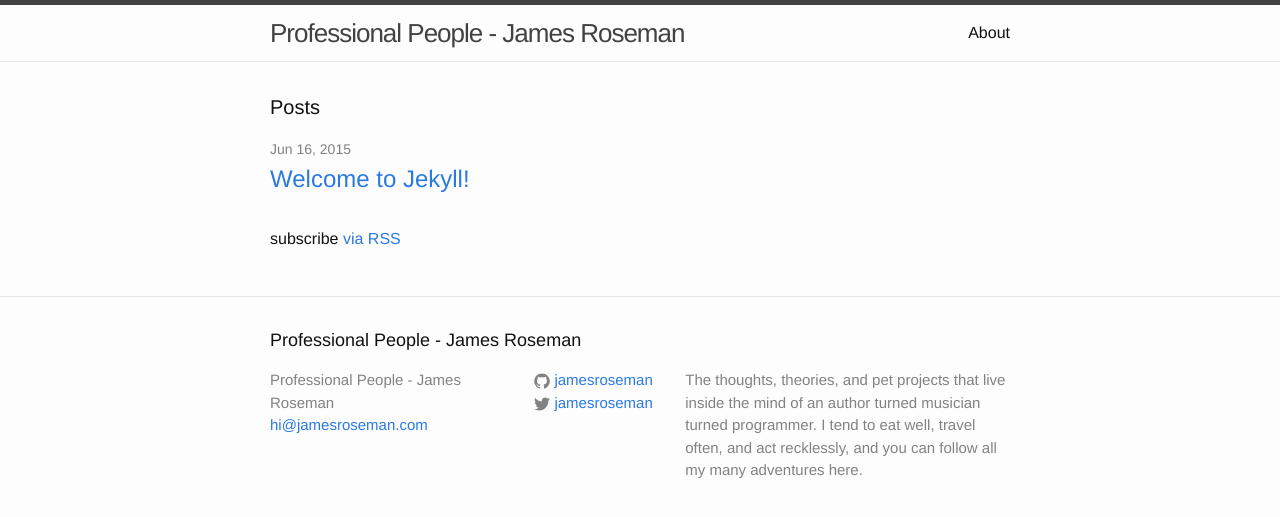
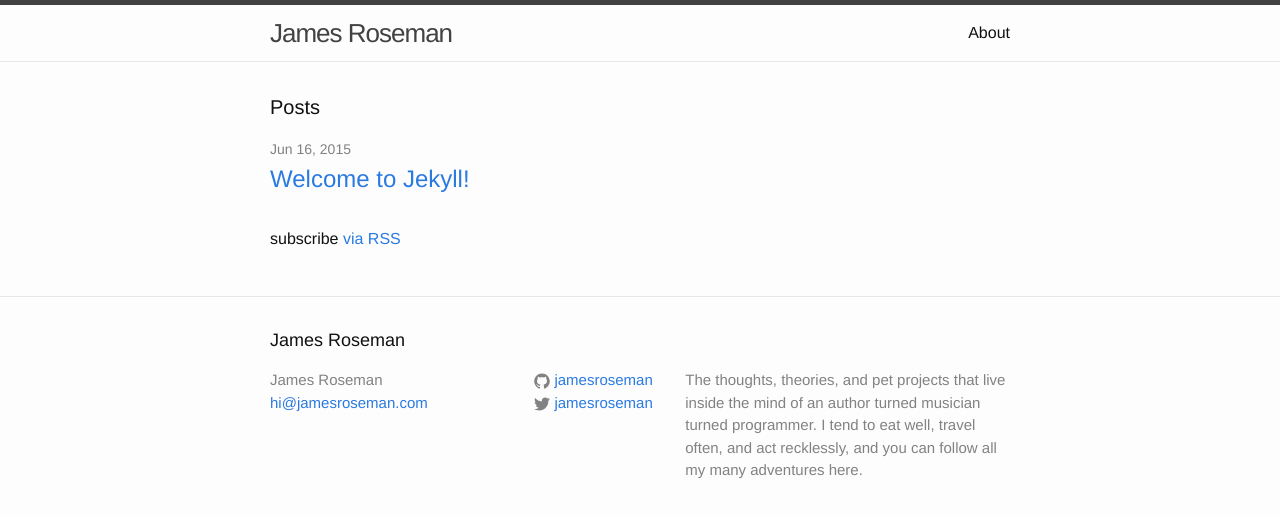
Before and after one commit to jamesroseman/personal-site, a Jekyll site: the page built from index.html, in a window 1280 px wide. Shown: the top 517 px of the page. Built offline with Jekyll 4.4.1, drawn with Linux system fonts in a browser that asks for light colours.

Commit message:
Changed title

```diff
--- a/_config.yml
+++ b/_config.yml
@@ -1,5 +1,5 @@
 # Site settings
-title: Professional People - James Roseman
+title: James Roseman
 email: hi@jamesroseman.com
 description: > # this means to ignore newlines until "baseurl:"
   The thoughts, theories, and pet projects that live inside
```
